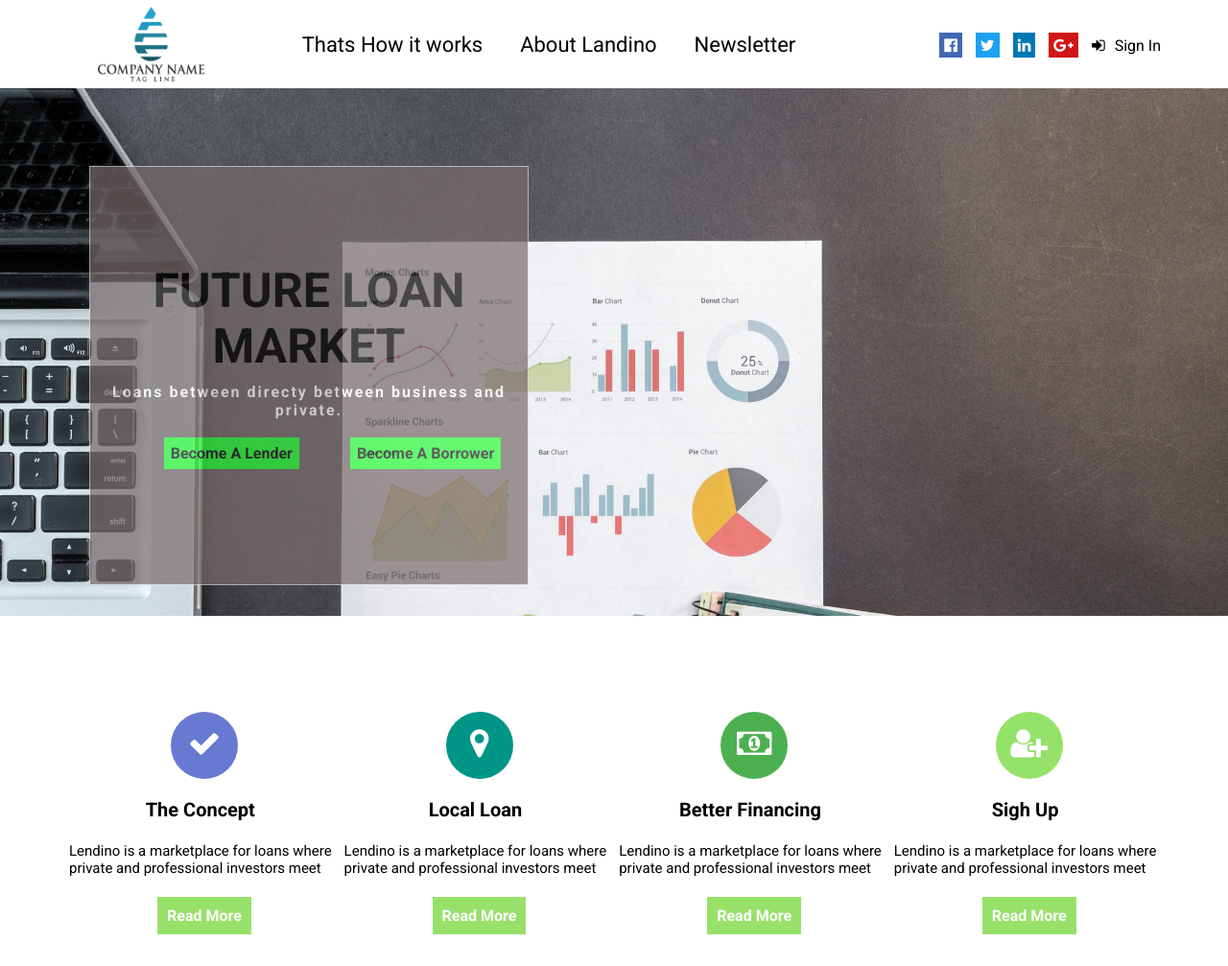
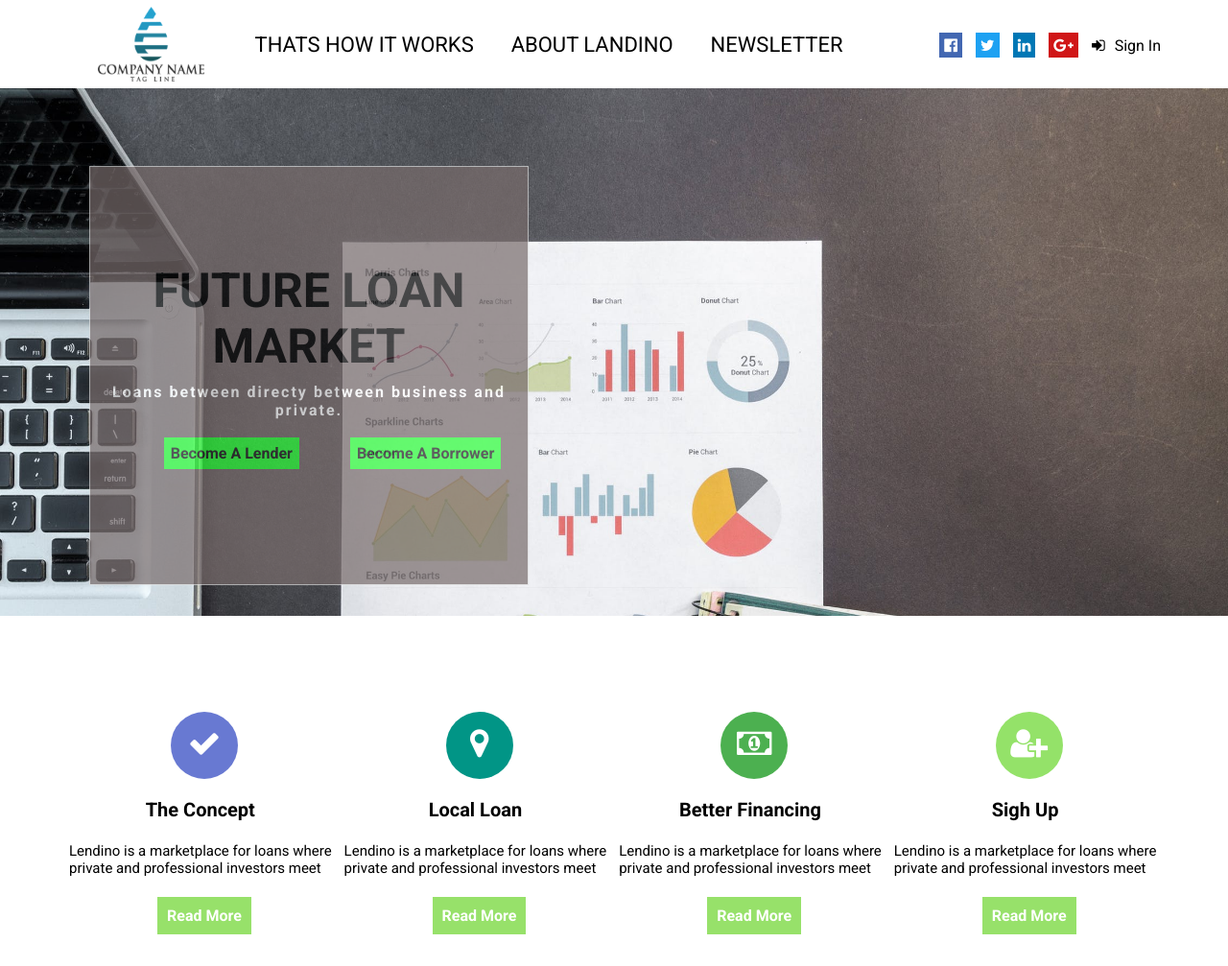
Before and after one commit to tanjimkhan/LandingPage, a plain HTML site: page index.html in a window 1280 px wide. Shown: the top 1007 px of the page at 96% size. Drawn offline with nearby package versions, Linux system fonts and the light colour scheme; a script that the page names is missing.

Commit message:
Update index.html

```diff
--- a/index.html
+++ b/index.html
@@ -32,9 +32,9 @@
                     <div class="main-menu">
                         <nav>
                             <ul>
-                                <li><a href="#">Thats How it works</a></li>
-                                <li><a href="#">About Landino</a></li>
-                                <li><a href="#">Newsletter</a></li>
+                                <li><a href="#">THATS HOW IT WORKS</a></li>
+                                <li><a href="#">ABOUT LANDINO</a></li>
+                                <li><a href="#">NEWSLETTER</a></li>
                             </ul>
                         </nav>
                     </div>
@@ -212,7 +212,7 @@
             </div>
         </div>
     </section>
-    <div class="leave-message">
+    <div class="leave-message" style="padding:1px">
         <div class="leave-content">
             <a href="#"><i class="fa fa-envelope" aria-hidden="true"></i>Leave A Message</a>
         </div>
```
